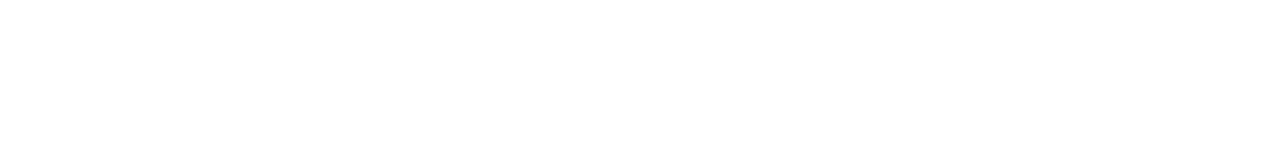
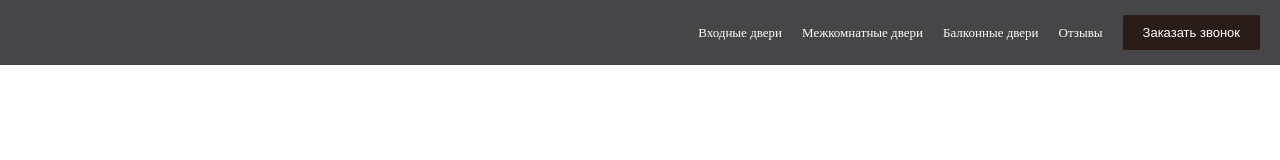
Before and after one commit to nikmen560/BSUIRwork, a website: page index.html in a window 1280 px wide. Drawn offline with Linux system fonts and the light colour scheme.

Commit message:
basic layout for navbar

```diff
--- a/index.html
+++ b/index.html
@@ -14,6 +14,15 @@
 
     <header>
 
+        <nav class="navbar">
+            <ul class="nav-list">
+                <li class="navbar-item"><a href="#">Входные двери</a></li>
+                <li class="navbar-item"><a href="#">Межкомнатные двери</a></li>
+                <li class="navbar-item"><a href="#">Балконные двери</a></li>
+                <li class="navbar-item"><a href="#">Отзывы</a></li>
+                <li class="navbar-item"><button class="button nav-button">Заказать звонок</button></li>
+            </ul>
+        </nav>
 
     </header>
 
--- a/style.css
+++ b/style.css
@@ -0,0 +1,33 @@
+body {
+    margin: 0;
+    padding: 0;
+}
+.nav-list {
+    font-size: 13px;
+    line-height: 15px;
+    margin: 0;
+    background: #464547;
+    display: flex;
+    justify-content: flex-end;
+    align-items: center;
+    padding: 15px 0;
+}
+.navbar-item {
+    list-style: none;
+    margin-right: 20px;
+}
+.navbar-item a {
+    text-decoration: none;
+   color: #FFFDFD;
+
+}
+
+.nav-button {
+    font-size: 13px;
+    line-height: 15px;
+    padding: 10px 20px;
+    background: #2A1D17;
+    color: #FFFEFE;
+    border-radius: 2px;
+    border: none;
+}
```
